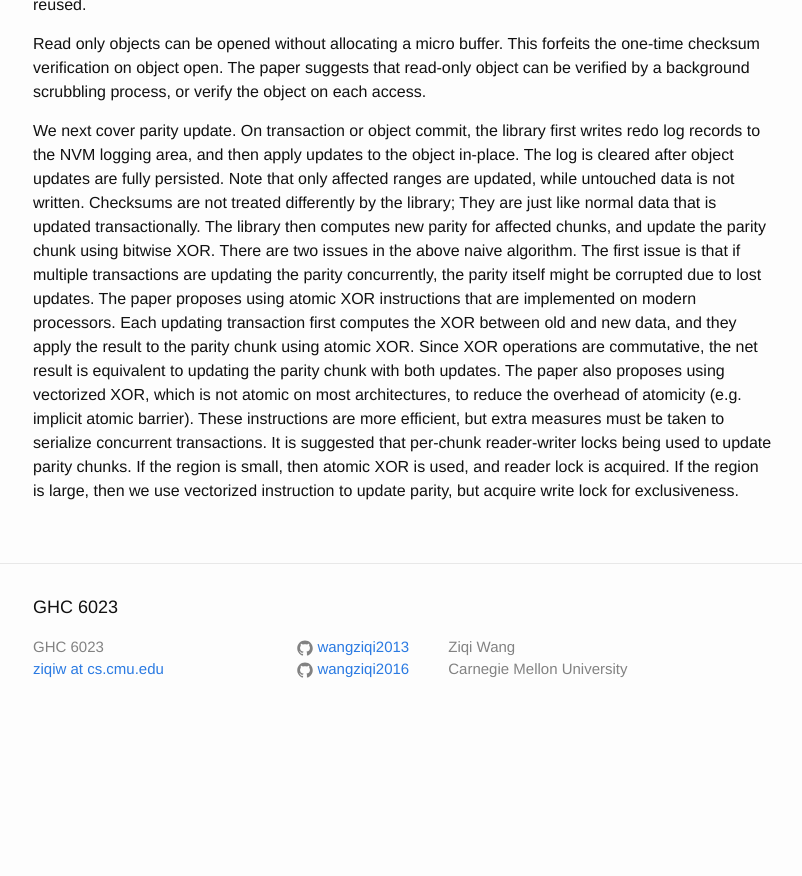
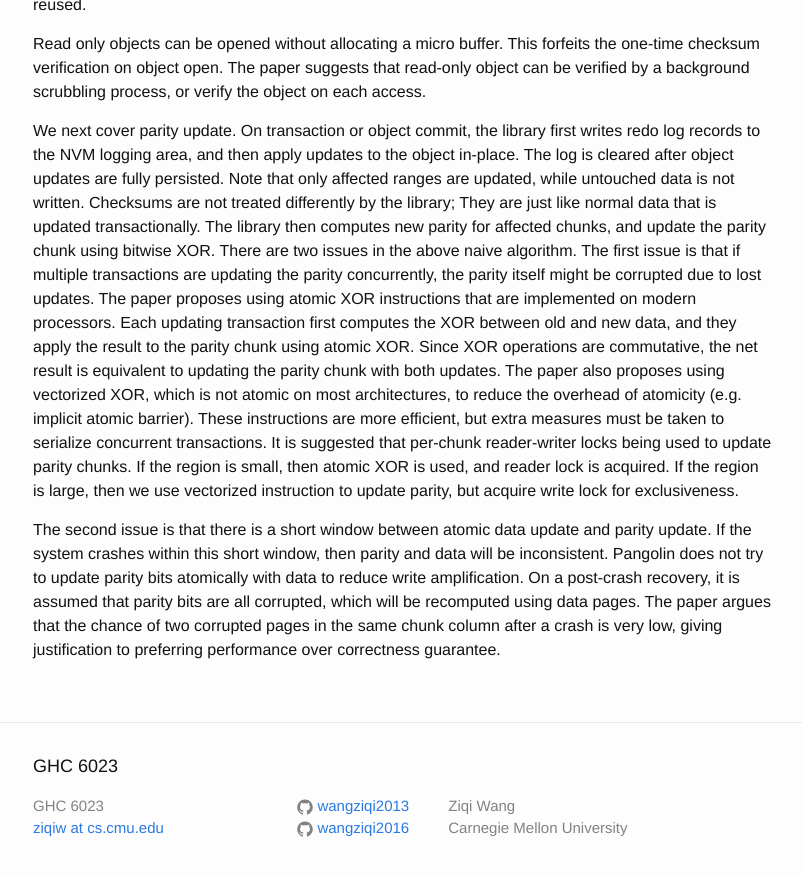
Before and after one commit to wangziqi2013/wangziqi2013.github.io, a Jekyll site: the page built from _posts/2020-02-05-pangolin.markdown, in a window 1280 px wide and 900 px high, scrolled down 2133 px. Shown: the top 876 px of the window, without its empty margins (237-1039 px from the left). Built offline with Jekyll 4.4.1, drawn with Linux system fonts in a browser that asks for light colours; before the commit the page ends 2874 px from its top, so only the background shows below that.

```diff
--- a/_posts/2020-02-05-pangolin.markdown
+++ b/_posts/2020-02-05-pangolin.markdown
@@ -93,3 +93,9 @@ overhead of atomicity (e.g. implicit atomic barrier). These instructions are mor
 taken to serialize concurrent transactions. It is suggested that per-chunk reader-writer locks being used to update parity
 chunks. If the region is small, then atomic XOR is used, and reader lock is acquired. If the region is large, then we
 use vectorized instruction to update parity, but acquire write lock for exclusiveness.
+
+The second issue is that there is a short window between atomic data update and parity update. If the system crashes within
+this short window, then parity and data will be inconsistent. Pangolin does not try to update parity bits atomically with
+data to reduce write amplification. On a post-crash recovery, it is assumed that parity bits are all corrupted, which
+will be recomputed using data pages. The paper argues that the chance of two corrupted pages in the same chunk column
+after a crash is very low, giving justification to preferring performance over correctness guarantee.
```
